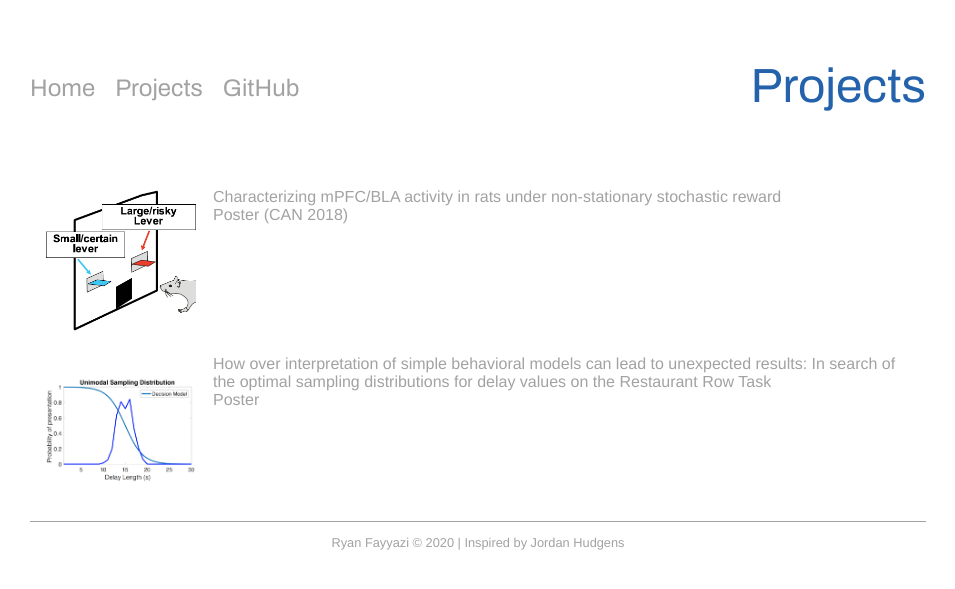
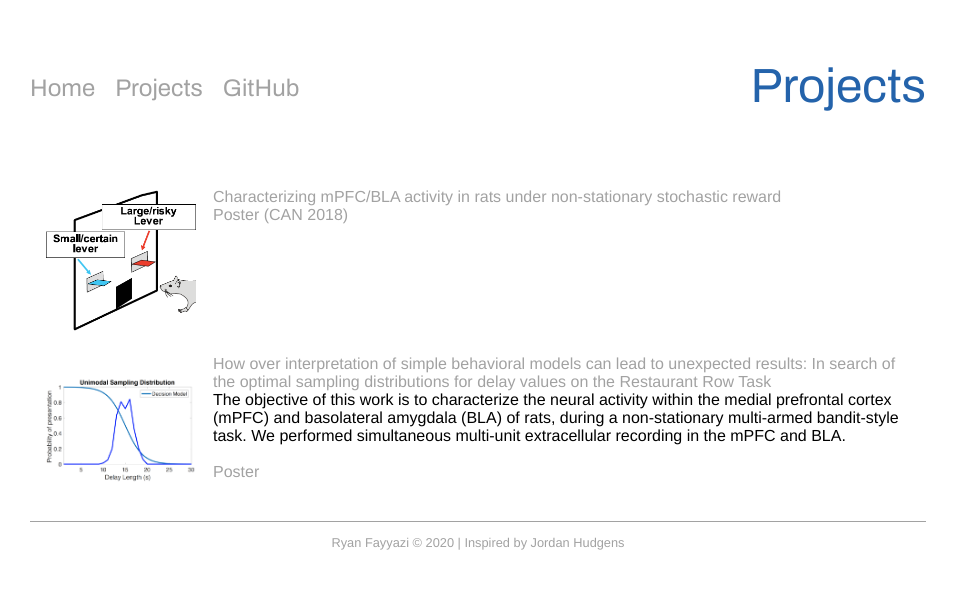
Before and after one commit to rfayyazi/rfayyazi.github.io, a Jekyll site: the page projects.html, which Jekyll copies as it is, in a window 1280 px wide. Shown: the top 589 px of the page, without its empty margins (162-1117 px from the left). Built offline with Jekyll 4.4.1, drawn with Linux system fonts in a browser that asks for light colours.

Commit message:
Update projects.html

```diff
--- a/projects.html
+++ b/projects.html
@@ -39,7 +39,7 @@
                 </div>
               </td>
               <td>
-                <div class='project-title'>
+                <div class='project-content'>
                   <a href='seamans_rat_MAB.html'>Characterizing mPFC/BLA activity in rats under non-stationary stochastic reward</a>
                   <br>
                   <a href='posters/rat_MAB_poster.pdf'>Poster (CAN 2018)</a>
@@ -53,9 +53,15 @@
                 </div>
               </td>
               <td>
-                <div class='project-title'>
+                <div class='project-content'>
                   <a href='projects/restraunt_row_sampling.html'>How over interpretation of simple behavioral models can lead to unexpected results: In
                   search of the optimal sampling distributions for delay values on the Restaurant Row Task</a>
+                  <br>
+                  <div class='project-summary'>
+                    The objective of this work is to characterize the neural activity within the medial prefrontal cortex (mPFC)
+                    and basolateral amygdala (BLA) of rats, during a non-stationary multi-armed bandit-style task. We performed
+                    simultaneous multi-unit extracellular recording in the mPFC and BLA.
+                  </div>
                   <br>
                   <a href='posters/restraunt_row_poster.pdf'>Poster</a>
                 </div>
```
